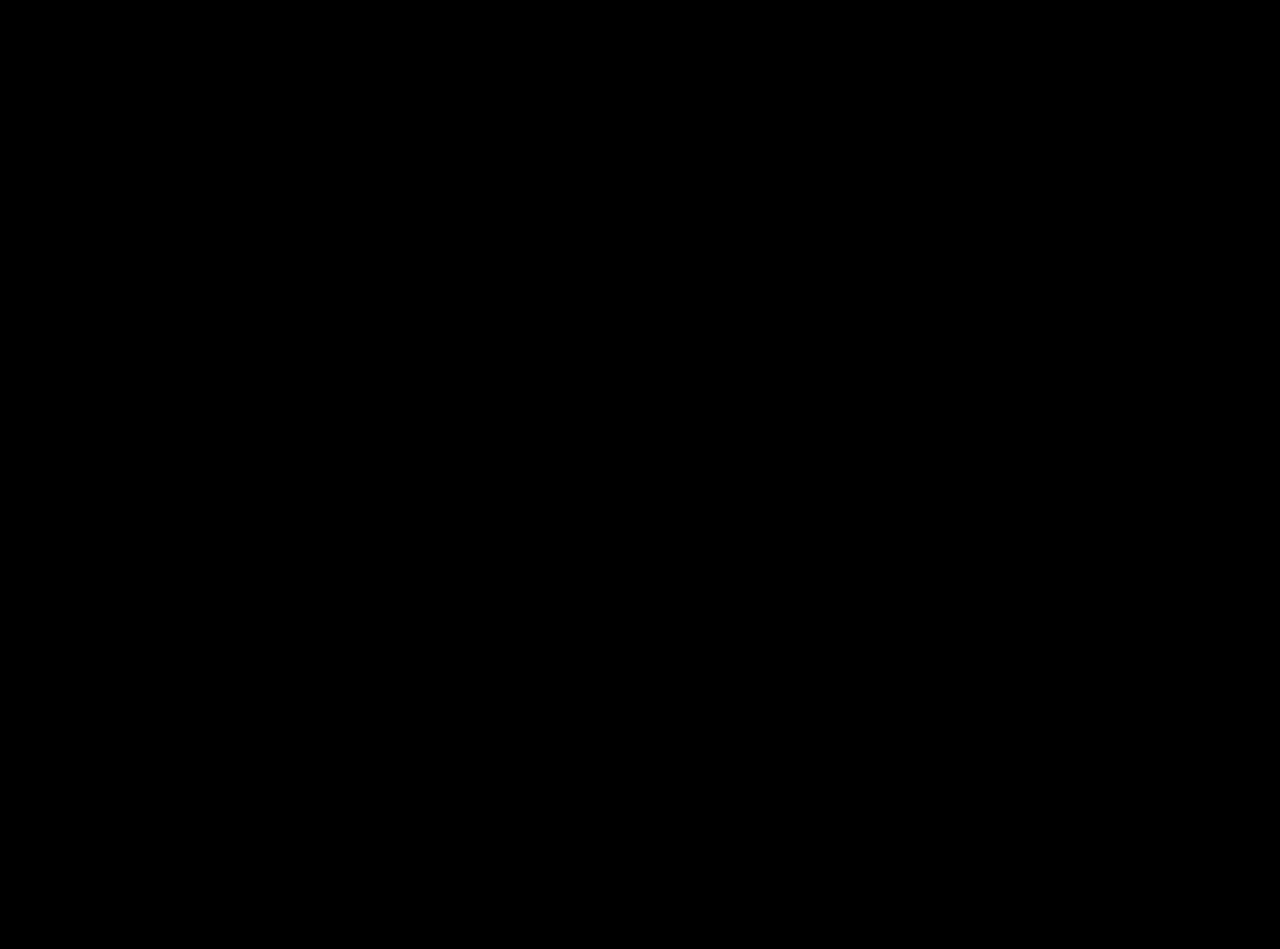
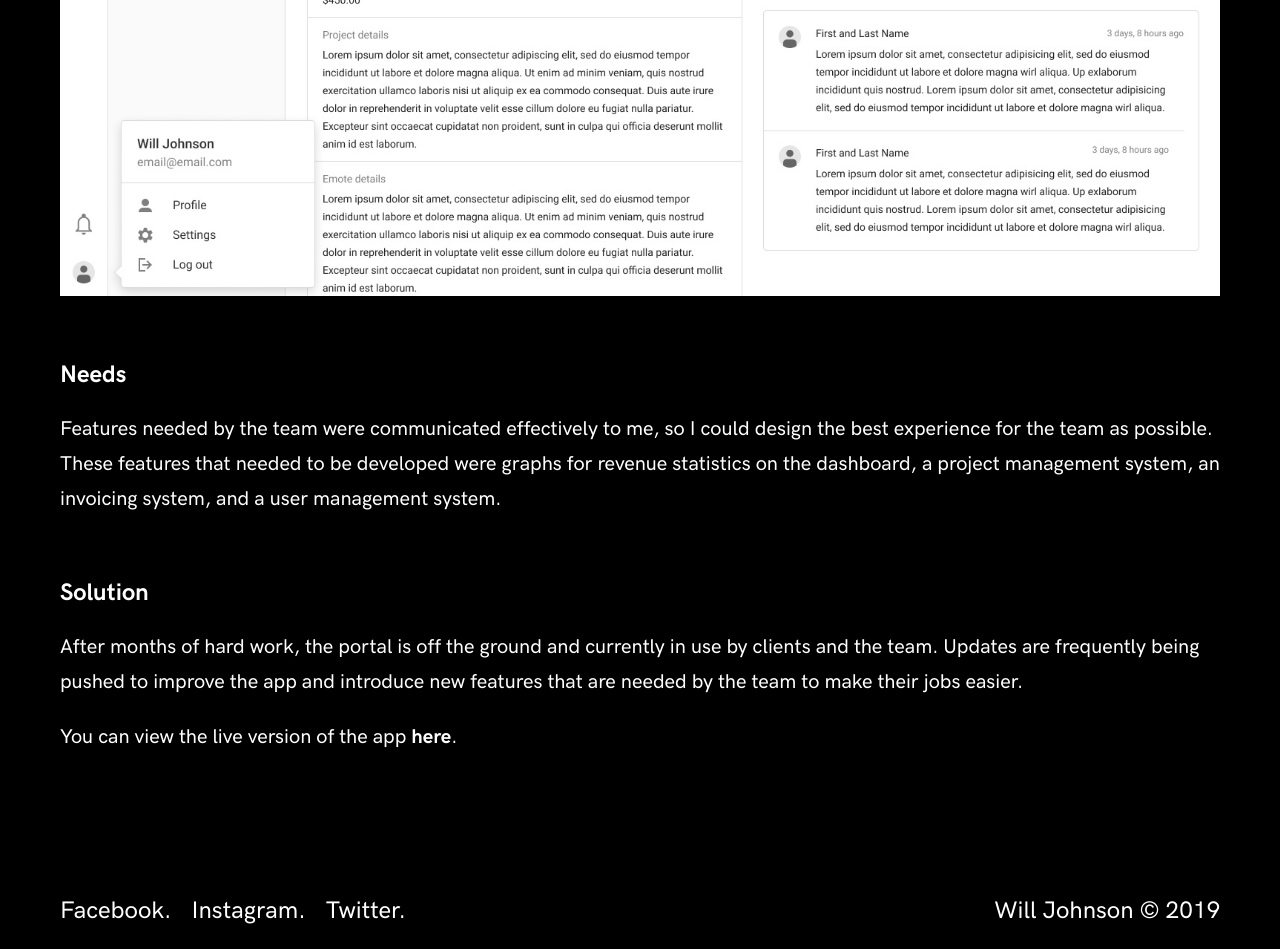
Before and after one commit to ZAPdDesigns/portfolio, a Vue app: page /visuals-by-impulse in a window 1280 px wide. Shown: the part 3040-3989 px from the top of the page. Before the commit the page ends 1930 px from the top, so only its background shows below. Built offline with nearby package versions, Linux system fonts and the light colour scheme.

Commit message:
Added images for case study

```diff
--- a/src/views/casestudies/visuals-by-impulse/Casestudy.vue
+++ b/src/views/casestudies/visuals-by-impulse/Casestudy.vue
@@ -17,8 +17,19 @@
 				<p class="p">I began gathering and researching the needs of Visuals by Impulse and determining what they need to take their company to the next level. For client work, the portal is the backbone of the entire process. It allows managers an team members to communicate with clients to come up with solutions for them. Designing a system for an app as large as the portal and eventually every future app developed by Visuals by Impulse was definitely a responsiblity I was prepared to take on.</p>
 			</div>
 			<div class="casestudy-section">
+				<img src="./1.jpg" class="img">
 				<h2 class="casestudy-section-title">Needs</h2>
 				<p class="p">Features needed by the team were communicated effectively to me, so I could design the best experience for the team as possible. These features that needed to be developed were graphs for revenue statistics on the dashboard, a project management system, an invoicing system, and a user management system.</p>
+			</div>
+			<div class="casestudy-section">
+				<img src="./2.jpg" class="img">
+				<h2 class="casestudy-section-title">Needs</h2>
+				<p class="p">Features needed by the team were communicated effectively to me, so I could design the best experience for the team as possible. These features that needed to be developed were graphs for revenue statistics on the dashboard, a project management system, an invoicing system, and a user management system.</p>
+			</div>
+			<div class="casestudy-section">
+				<h2 class="casestudy-section-title">Solution</h2>
+				<p class="p">After months of hard work, the portal is off the ground and currently in use by clients and the team. Updates are frequently being pushed to improve the app and introduce new features that are needed by the team to make their jobs easier.</p>
+				<p class="p">You can view the live version of the app <a href="https://portal.visualsbyimpulse.com" target="_blank" class="a">here</a>.</p>
 			</div>
 		</div>
 	</div>
@@ -30,10 +41,22 @@
 	margin: 0 0 20px;
 }
 
+.p > .a {
+	display: inline;
+	font-weight: 600;
+	font-size: 18px;
+}
+
 .img {
 	width: 100%;
 	height: auto;
 	margin: 60px 0;
+}
+
+@media only screen and (min-width: 640px) {
+	.p > .a {
+		font-size: 20px;
+	}
 }
 </style>
 
```
Also changed, not shown: src/views/casestudies/visuals-by-impulse/2.jpg (added), src/views/casestudies/visuals-by-impulse/3.jpg (added).
